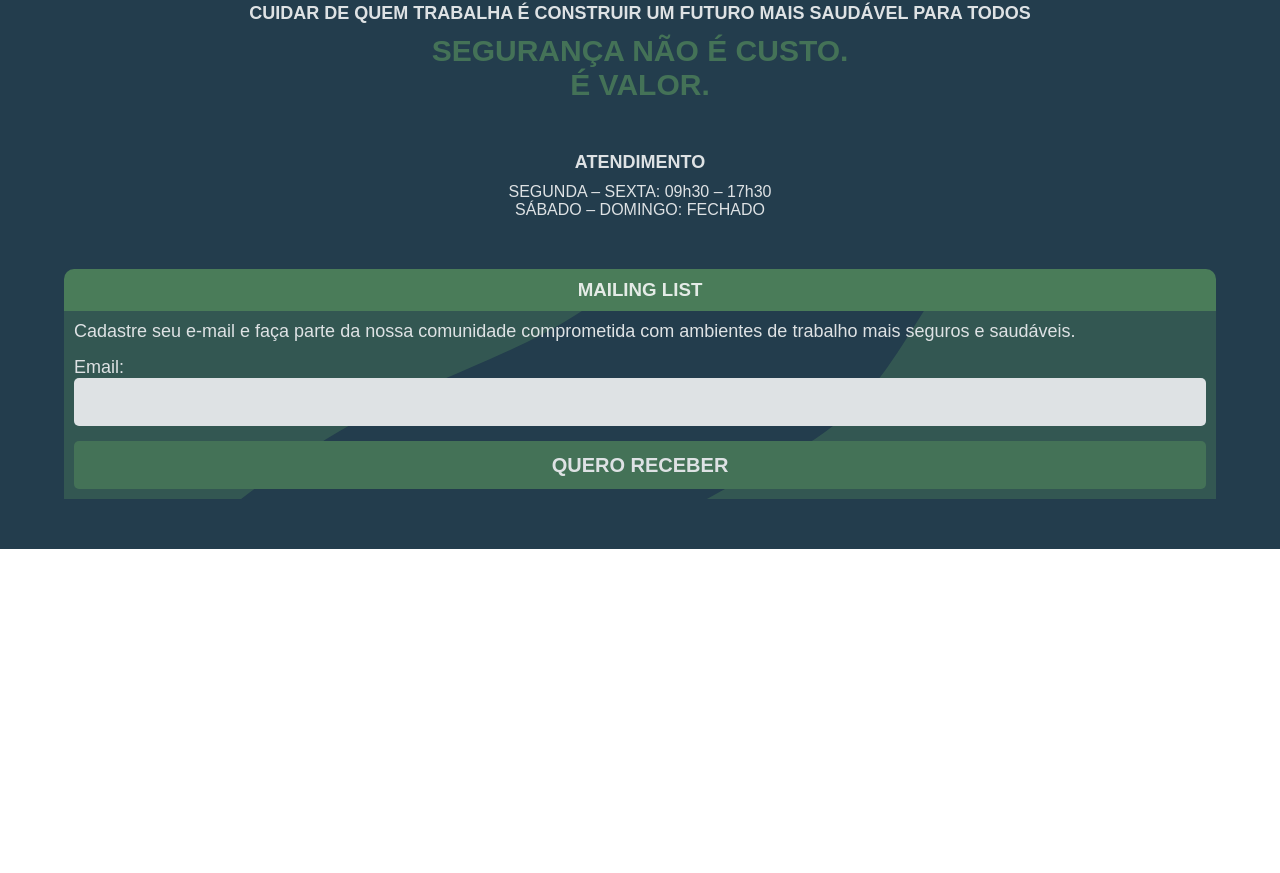
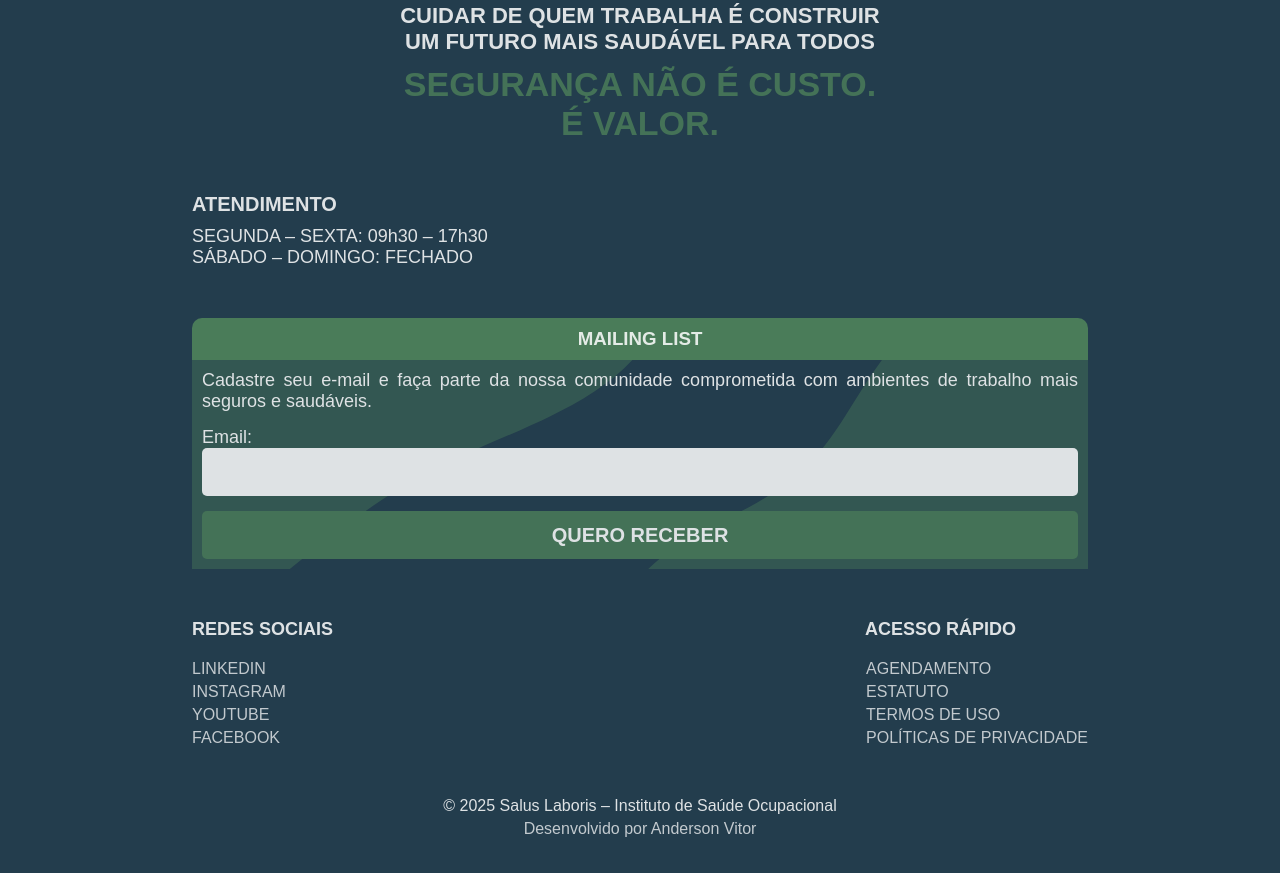
Before and after one commit to luvsscorpius/salusLaboris, a React (Create React App) app in the folder frontend/: page / in a window 1280 px wide. Shown: the part 7713-8586 px from the top of the page. Before the commit the page ends 8262 px from the top, so only its background shows below. Built offline with nearby package versions, Linux system fonts and the light colour scheme.

Commit message:
style(footer.jsx): finishing styling footer

```diff
--- a/frontend/src/Components/Footer/Footer.jsx
+++ b/frontend/src/Components/Footer/Footer.jsx
@@ -38,6 +38,35 @@
 
         </F.mailingCard>
       </F.mailingContainer>
+
+      <div className="linksBox">
+        <F.linksContainer>
+          <h4>REDES SOCIAIS</h4>
+
+          <ul>
+            <li><a href="#">LINKEDIN</a></li>
+            <li><a href="#">INSTAGRAM</a></li>
+            <li><a href="#">YOUTUBE</a></li>
+            <li><a href="#">FACEBOOK</a></li>
+          </ul>
+        </F.linksContainer>
+
+        <F.linksContainer className='acesso'>
+          <h4>ACESSO RÁPIDO</h4>
+
+          <ul>
+            <li><a href="#">AGENDAMENTO</a></li>
+            <li><a href="#">ESTATUTO</a></li>
+            <li><a href="#">TERMOS DE USO</a></li>
+            <li><a href="#">POLÍTICAS DE PRIVACIDADE</a></li>
+          </ul>
+        </F.linksContainer>
+      </div>
+
+      <F.developedContainer>
+        <p>© 2025 Salus Laboris – Instituto de Saúde Ocupacional</p>
+        <a href='#'>Desenvolvido por Anderson Vitor</a>
+      </F.developedContainer>
     </F.footer>
   )
 }
--- a/frontend/src/Components/Footer/Styles.jsx
+++ b/frontend/src/Components/Footer/Styles.jsx
@@ -9,6 +9,21 @@
     font-family: "Poppins", sans-serif;
     background-color: #233D4D;
     gap: 50px;
+
+    .linksBox {
+        display: flex;
+
+        @media (min-width: 1024px) {
+            flex-direction: row;
+            justify-content: space-between;
+            width: 70%;
+
+
+            .acesso {
+                align-items: end;
+            }
+        }
+    }
 `
 
 export const titleContainer = styled.div`
@@ -34,6 +49,27 @@
         opacity: 0.85;
         font-size: 30px;
     }
+
+    @media (min-width: 768px) {
+        width: 70%;
+
+        h3 {
+            font-size: 22px;
+        }
+    }
+
+    @media (min-width: 1024px) {
+        width: 70%;
+
+        h2 {
+            font-size: 34px;
+        }
+
+        h3 {
+            padding: 0 200px;
+            font-size: 22px;
+        }
+    }
 `
 
 export const atendimentoContainer = styled.div`
@@ -56,10 +92,33 @@
         font-weight: 400;
         font-size: 16px;
     }
+
+    @media (min-width: 768px) {
+        h4 {
+            font-size: 20px;
+        }
+
+        p {
+            font-size: 18px;
+        }
+    }
+
+    @media (min-width: 768px) {
+        width: 70%;
+        align-items: start;
+
+        p {
+            text-align: start;
+        }
+    }
 `
 
 export const mailingContainer = styled.div`
     width: 90%;
+
+    @media (min-width: 768px) {
+        width: 70%;
+    }
 `
 
 export const mailingCard = styled.div`
@@ -142,3 +201,78 @@
         }
     }
 `
+
+export const linksContainer = styled.div`
+    width: 90%;
+    display: flex;
+    flex-direction: column;
+    align-items: center;
+    justify-content: center;
+    gap: 20px;
+    color: #fff;
+    opacity: 0.85;
+
+    h4 {
+        font-size: 18px;
+        font-weight: 800;
+    }
+
+    ul {
+        display: flex;
+        flex-direction: column;
+        gap: 5px;
+
+        li {
+            list-style: none;
+            text-align: center;
+
+            a {
+                text-decoration: none;
+                color: #fff;
+                opacity: 0.85;
+            }
+
+            &:hover {
+                cursor: pointer;
+                opacity: 0.85;
+                transition: 0.3s ease-in-out;
+            }
+        }
+    }
+
+    @media (min-width: 1024px) {
+        align-items: flex-start;
+
+        h4 {
+            width: 223px;
+        }
+
+        ul {
+            li {
+                text-align: start;
+            }
+        }
+    }
+`
+
+export const developedContainer = styled.div`
+    display: flex;
+    flex-direction: column;
+    align-items: center;
+    justify-content: center;
+    color: #fff;
+    opacity: 0.85;
+    gap: 5px;
+
+    a {
+        text-decoration: none;
+        color: #fff;
+        opacity: 0.85;
+
+        &:hover {
+            cursor: pointer;
+            opacity: 0.70;
+            transition: 0.3s ease-in-out;
+        }
+    }
+`
```
